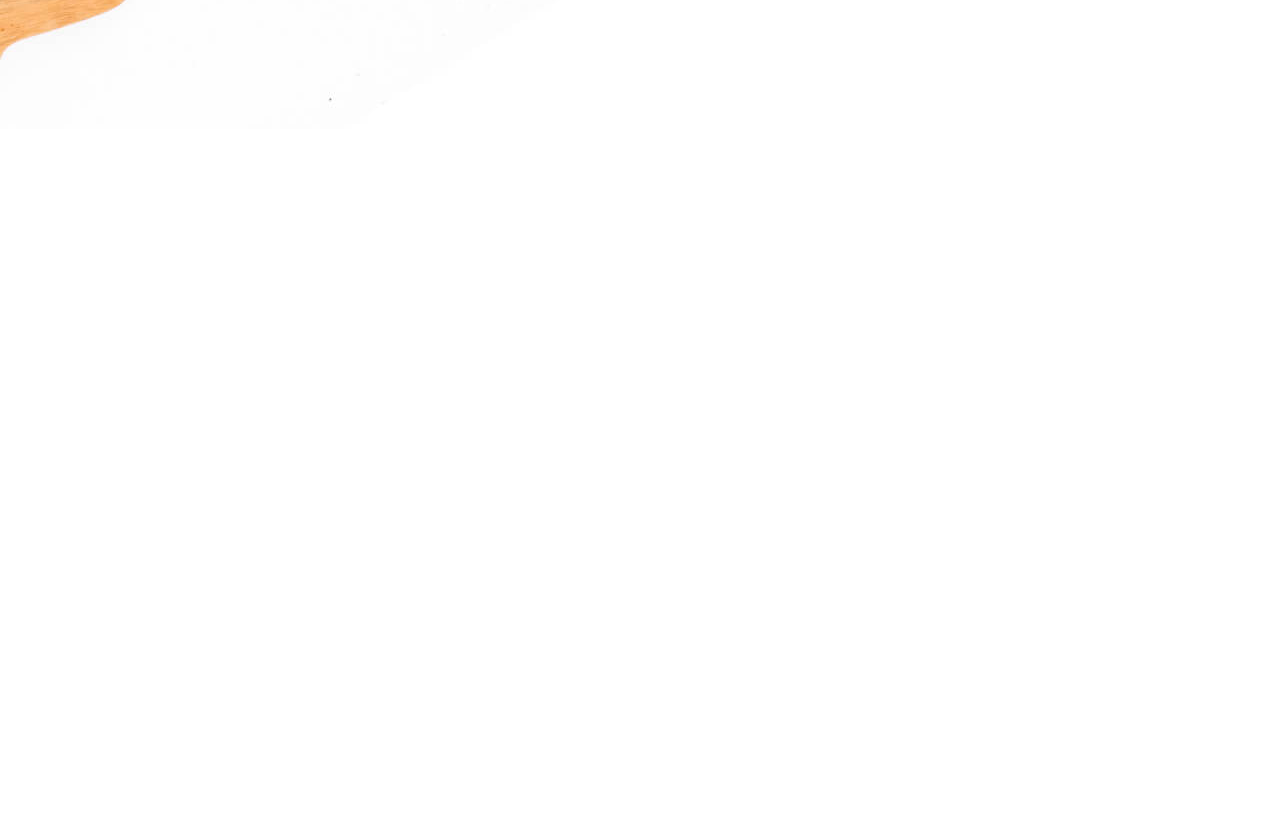
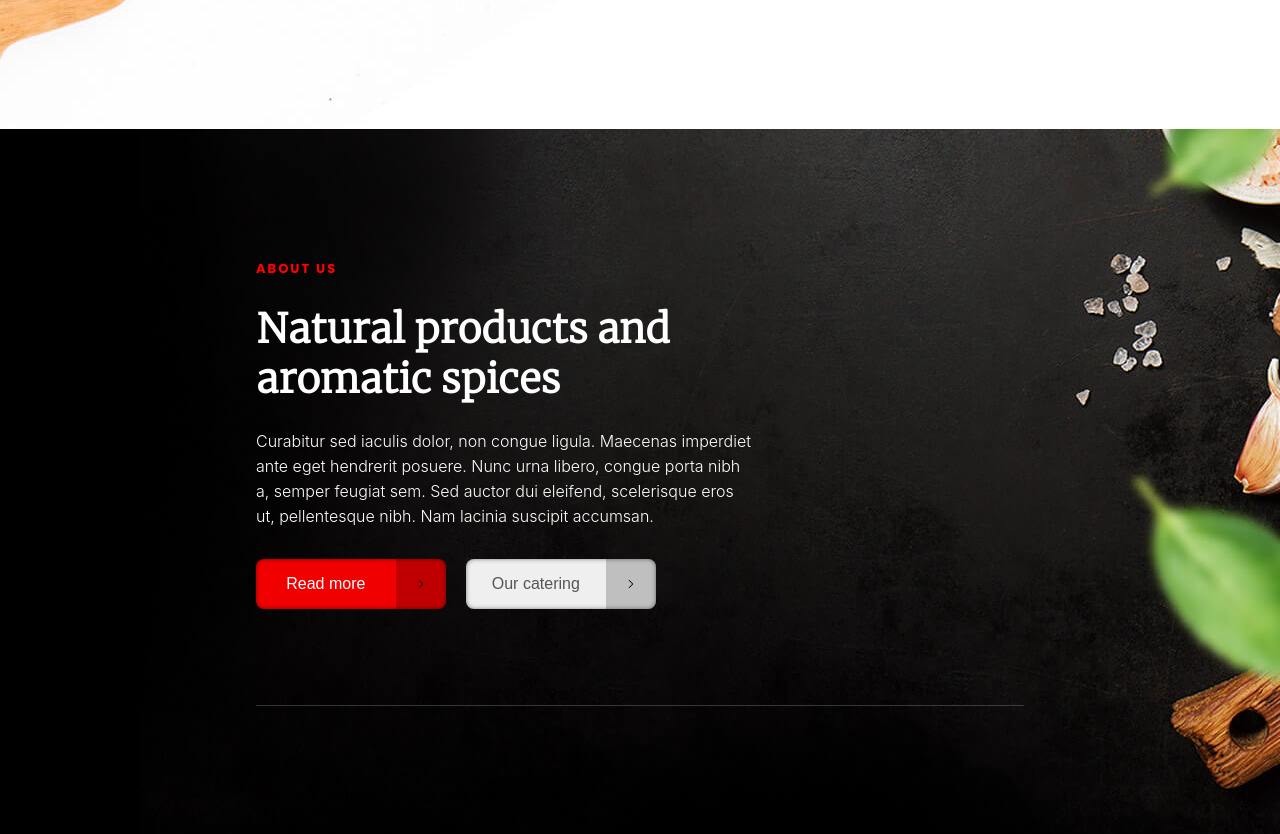
Before and after one commit to makyiabonner/gramscooking, a React (Create React App) app: page / in a window 1280 px wide. Shown: the part 2100-2934 px from the top of the page. Before the commit the page ends 2229 px from the top, so only its background shows below. Built offline with nearby package versions, Linux system fonts and the light colour scheme.

Commit message:
top section of natural products stylized and complete

```diff
--- a/src/App.js
+++ b/src/App.js
@@ -50,6 +50,21 @@ function App() {
           <Button type='dark' content='Show all'/>
         </div>
       </section>
+      <section className={styles.natural_products_section}>
+        <div>
+          <TitleLayout
+            type='light'
+            span_content='ABOUT US'
+            title_content1='Natural products and'
+            title_content2='aromatic spices'
+            details='Curabitur sed iaculis dolor, non congue ligula. Maecenas imperdiet ante eget hendrerit posuere. Nunc urna libero, congue porta nibh a, semper feugiat sem. Sed auctor dui eleifend, scelerisque eros ut, pellentesque nibh. Nam lacinia suscipit accumsan.'
+          />
+          <div className={styles.two_buttons}>
+            <Button type='dark' content='Read more'/>
+            <Button type='light' content='Our catering'/>
+          </div>
+        </div>
+      </section>
     </>
   );
 }
--- a/src/App.module.css
+++ b/src/App.module.css
@@ -50,3 +50,18 @@
   margin-bottom: 3em;
   width: 60%;
 }
+.natural_products_section{
+  background-image: url('../public/images/products&spices-bg.jpg');
+  padding-block: 8em;
+}
+.natural_products_section div:first-child{
+  width: 60%;
+  padding-bottom: 6em;
+  margin: auto;
+  border-bottom:1px solid rgba(255,255,255,.2);
+}
+.two_buttons{
+  display: flex;
+  margin-top: 30px;
+  gap: 20px;
+}
```
